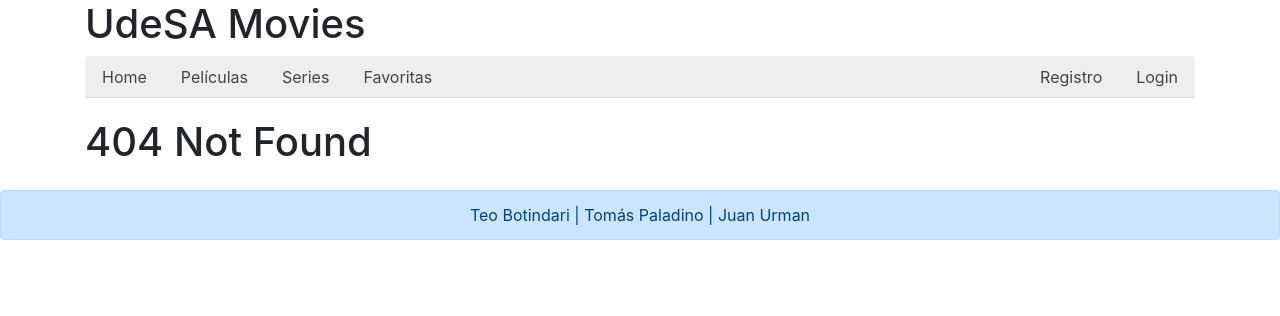
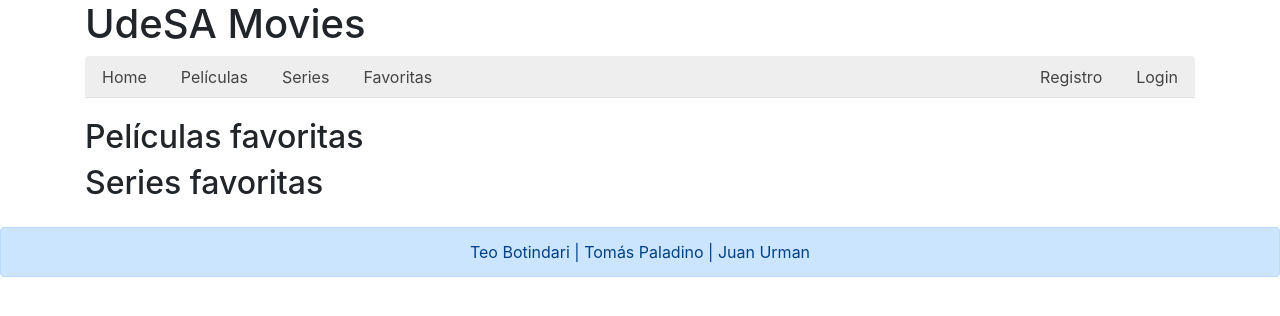
Before and after one commit to juanurman/UrmanBotindariPaladino9, a React (Create React App) app: page /favoritos in a window 1280 px wide. Before the commit this address had no page. Shown: the top 316 px of the page. Built offline with nearby package versions, Linux system fonts and the light colour scheme.

Commit message:
favoritos

```diff
--- a/src/App.js
+++ b/src/App.js
@@ -4,6 +4,9 @@ import {Switch, Route} from "react-router-dom"
 import Home from "./screen/Home/Home.js"
 import NotFound from "./screen/NotFound/notFound.js"
 import Detalle from "./screen/Detalle/detalle.js";
+import Favoritos from "./screen/Favoritos/Favoritos.js";
+
+
 
 
 function App() {
@@ -14,6 +17,7 @@ function App() {
       <Switch>
         <Route path="/" exact={true} component={Home}/>
         <Route path="/detalle/:tipo/:id" component={Detalle} />
+        <Route path="/favoritos" component={Favoritos} />
         <Route path="" component={NotFound}/>
 
       </Switch>
--- a/src/components/Header/Header.js
+++ b/src/components/Header/Header.js
@@ -17,7 +17,7 @@ function Header() {
                         <a className="nav-link" href="series.html">Series</a>
                     </li>
                     <li className="nav-item">
-                        <Link to="/" className="nav-link">Favoritas</Link>
+                        <Link to="/favoritos" className="nav-link">Favoritas</Link>
                     </li>
                     <li className="nav-item ml-auto">
                         <Link to="/" className="nav-link">Registro</Link>
--- a/src/screen/Detalle/detalle.js
+++ b/src/screen/Detalle/detalle.js
@@ -24,6 +24,35 @@ class Detalle extends Component {
       .then(data => this.setState({ data: data }))
       .catch(error => console.log(error));
   }
+
+
+  //Hago al funcion para agregar a favoritos una pelicula
+  agregarFavorito() {
+
+    // Traigo lo que ya hay (o nada)
+    let favoritos = localStorage.getItem("favoritos");
+
+    // Si no hay nada, crear array vacío
+    if (favoritos === null) {
+        favoritos = [];
+    } else {
+        favoritos = JSON.parse(favoritos);
+    }
+
+    // Agregar el nuevo favorito a la lista de favoritos previa. Tambien guardo el titulo para usarlo en favoritos.
+    favoritos.push({
+        id: this.state.data.id,
+        tipo: this.props.match.params.tipo,
+        titulo: this.state.data.title || this.state.data.name
+    });
+
+    // Guardo todo otra vez en el Storae para podes usarlo en otra sxreen.
+    localStorage.setItem("favoritos", JSON.stringify(favoritos));
+    }
+
+
+
+
 
 
 
@@ -63,7 +92,10 @@ class Detalle extends Component {
             Genero/s: {data.genres.map(genero => genero.name).join(", ")}
         </p>
 
-        <button>Agregar a favoritos</button>
+        <button onClick={() => this.agregarFavorito()}>
+        Agregar a favoritos
+        </button>
+
       </div>
     );
   }
--- a/src/screen/Favoritos/Favoritos.js
+++ b/src/screen/Favoritos/Favoritos.js
@@ -0,0 +1,71 @@
+import React, { Component } from "react";
+import { Link } from "react-router-dom";
+
+class Favoritos extends Component {
+  constructor(props) {
+    super(props);
+    this.state = {
+      favoritos: []
+    };
+  }
+
+  componentDidMount() {
+    const storage = localStorage.getItem("favoritos");
+
+    if (storage !== null) {
+      this.setState({ favoritos: JSON.parse(storage) });
+    }
+  }
+
+  eliminarFavorito(id) {
+    let nuevos = this.state.favoritos.filter(f => f.id !== id);
+
+    localStorage.setItem("favoritos", JSON.stringify(nuevos));
+    this.setState({ favoritos: nuevos });
+  }
+
+  render() {
+    const peliculas = this.state.favoritos.filter(f => f.tipo === "movie");
+    const series = this.state.favoritos.filter(f => f.tipo === "tv");
+
+    return (
+      <div>
+        <h2>Películas favoritas</h2>
+
+        {peliculas.map(pelicula => (
+          <div key={pelicula.id}>
+
+            <h3>{pelicula.titulo}</h3>
+
+            <Link to={`/detalle/movie/${pelicula.id}`}>
+              Ver detalle
+            </Link>
+
+            <button onClick={() => this.eliminarFavorito(pelicula.id)}>
+              Eliminar
+            </button>
+          </div>
+        ))}
+
+        <h2>Series favoritas</h2>
+
+        {series.map(serie => (
+          <div key={serie.id}>
+
+            <h3>{serie.titulo}</h3>
+
+            <Link to={`/detalle/tv/${serie.id}`}>
+              Ver detalle
+            </Link>
+
+            <button onClick={() => this.eliminarFavorito(serie.id)}>
+              Eliminar
+            </button>
+          </div>
+        ))}
+      </div>
+    );
+  }
+}
+
+export default Favoritos;
```
